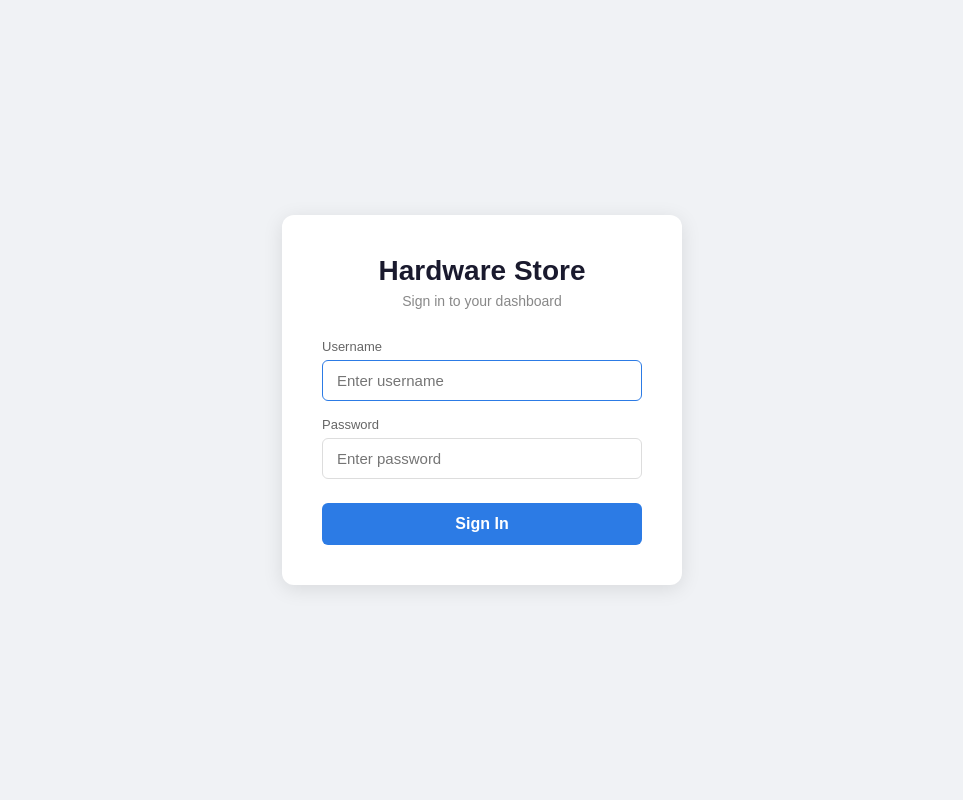
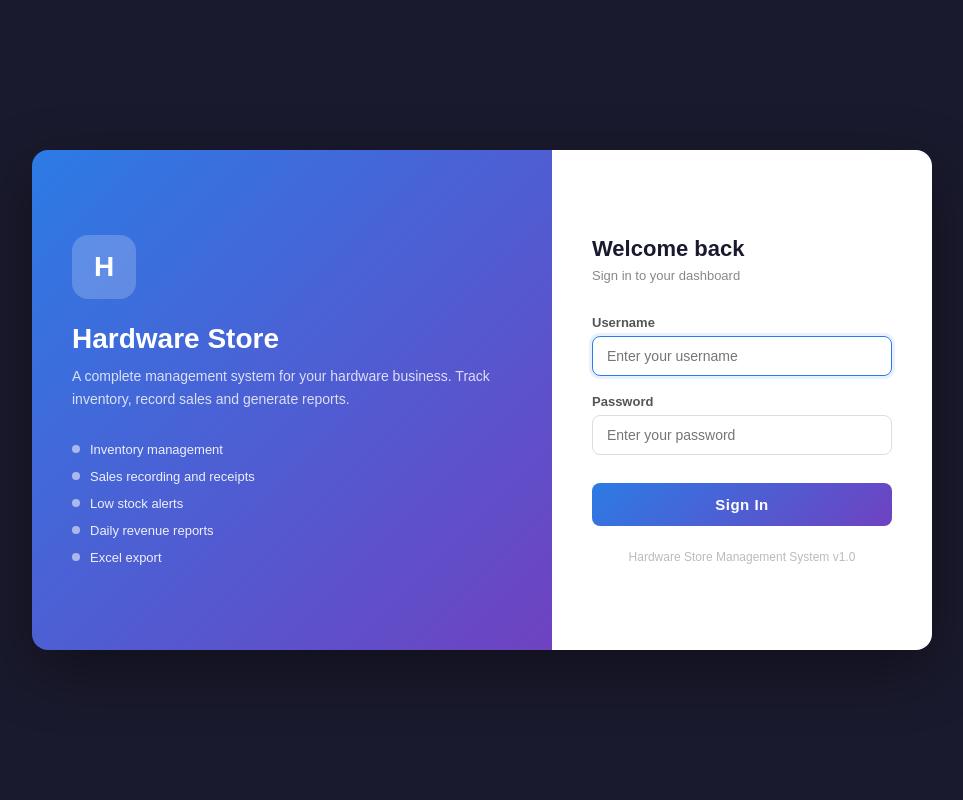
Before and after one commit to okemwabrian/hardware-store, a Django app: page /accounts/login/ in a window 1280 px wide. Shown: the whole page, without its empty margins (158-1121 px from the left). Run offline with Django 5.2, Linux system fonts and the light colour scheme; parts of the project's set-up code (start-up, migrations or seed data) failed here and were passed over.

Commit message:
Redesign login page with two panel layout

```diff
--- a/reports/templates/registration/login.html
+++ b/reports/templates/registration/login.html
@@ -4,40 +4,202 @@
     <title>Login — Hardware Store</title>
     <style>
         * { box-sizing: border-box; margin: 0; padding: 0; }
-        body { font-family: Arial, sans-serif; background: #f0f2f5; display: flex; justify-content: center; align-items: center; min-height: 100vh; }
-        .login-card { background: white; border-radius: 12px; padding: 40px; width: 100%; max-width: 400px; box-shadow: 0 4px 20px rgba(0,0,0,0.1); }
-        .logo { text-align: center; margin-bottom: 30px; }
-        .logo h1 { font-size: 28px; color: #1a1a2e; }
-        .logo p { color: #888; font-size: 14px; margin-top: 6px; }
-        label { font-size: 13px; color: #666; display: block; margin-bottom: 6px; margin-top: 16px; }
-        input { width: 100%; padding: 11px 14px; border: 1px solid #ddd; border-radius: 6px; font-size: 15px; }
-        input:focus { outline: none; border-color: #2c7be5; }
-        button { width: 100%; padding: 12px; background: #2c7be5; color: white; border: none; border-radius: 6px; font-size: 16px; cursor: pointer; margin-top: 24px; font-weight: bold; }
-        button:hover { background: #1a68d1; }
-        .error { background: #f8d7da; color: #721c24; padding: 10px 14px; border-radius: 6px; font-size: 13px; margin-top: 16px; }
+        body {
+            font-family: Arial, sans-serif;
+            background: #1a1a2e;
+            display: flex;
+            justify-content: center;
+            align-items: center;
+            min-height: 100vh;
+        }
+
+        .login-wrapper {
+            display: flex;
+            width: 100%;
+            max-width: 900px;
+            min-height: 500px;
+            border-radius: 16px;
+            overflow: hidden;
+            box-shadow: 0 20px 60px rgba(0,0,0,0.4);
+            margin: 20px;
+        }
+
+        /* Left panel */
+        .login-left {
+            flex: 1;
+            background: linear-gradient(135deg, #2c7be5, #6f42c1);
+            padding: 48px 40px;
+            display: flex;
+            flex-direction: column;
+            justify-content: center;
+            color: white;
+        }
+        .login-left .brand-icon {
+            width: 64px;
+            height: 64px;
+            background: rgba(255,255,255,0.2);
+            border-radius: 16px;
+            display: flex;
+            align-items: center;
+            justify-content: center;
+            font-size: 28px;
+            font-weight: bold;
+            margin-bottom: 24px;
+        }
+        .login-left h1 {
+            font-size: 28px;
+            margin-bottom: 10px;
+            font-weight: bold;
+        }
+        .login-left p {
+            font-size: 14px;
+            opacity: 0.8;
+            line-height: 1.6;
+            margin-bottom: 32px;
+        }
+        .feature-list {
+            list-style: none;
+            display: flex;
+            flex-direction: column;
+            gap: 12px;
+        }
+        .feature-list li {
+            display: flex;
+            align-items: center;
+            gap: 10px;
+            font-size: 13px;
+            opacity: 0.9;
+        }
+        .feature-dot {
+            width: 8px;
+            height: 8px;
+            background: rgba(255,255,255,0.6);
+            border-radius: 50%;
+            flex-shrink: 0;
+        }
+
+        /* Right panel */
+        .login-right {
+            width: 380px;
+            background: white;
+            padding: 48px 40px;
+            display: flex;
+            flex-direction: column;
+            justify-content: center;
+        }
+        .login-right h2 {
+            font-size: 22px;
+            color: #1a1a2e;
+            margin-bottom: 6px;
+        }
+        .login-right .subtitle {
+            font-size: 13px;
+            color: #888;
+            margin-bottom: 32px;
+        }
+
+        label {
+            font-size: 13px;
+            color: #555;
+            display: block;
+            margin-bottom: 6px;
+            margin-top: 18px;
+            font-weight: 600;
+        }
+        label:first-of-type { margin-top: 0; }
+
+        input {
+            width: 100%;
+            padding: 11px 14px;
+            border: 1px solid #ddd;
+            border-radius: 8px;
+            font-size: 14px;
+            transition: border-color 0.2s;
+        }
+        input:focus {
+            outline: none;
+            border-color: #2c7be5;
+            box-shadow: 0 0 0 3px rgba(44,123,229,0.1);
+        }
+
+        .error-box {
+            background: #fde8e8;
+            color: #c0392b;
+            padding: 10px 14px;
+            border-radius: 8px;
+            font-size: 13px;
+            margin-bottom: 20px;
+            border-left: 3px solid #dc3545;
+        }
+
+        .btn-login {
+            width: 100%;
+            padding: 13px;
+            background: linear-gradient(135deg, #2c7be5, #6f42c1);
+            color: white;
+            border: none;
+            border-radius: 8px;
+            font-size: 15px;
+            cursor: pointer;
+            margin-top: 28px;
+            font-weight: bold;
+            letter-spacing: 0.5px;
+            transition: opacity 0.2s;
+        }
+        .btn-login:hover { opacity: 0.9; }
+
+        .login-footer {
+            margin-top: 24px;
+            text-align: center;
+            font-size: 12px;
+            color: #bbb;
+        }
     </style>
 </head>
 <body>
-    <div class="login-card">
-        <div class="logo">
-            <h1> Hardware Store</h1>
-            <p>Sign in to your dashboard</p>
-        </div>
+
+<div class="login-wrapper">
+
+    <!-- Left branding panel -->
+    <div class="login-left">
+        <div class="brand-icon">H</div>
+        <h1>Hardware Store</h1>
+        <p>A complete management system for your hardware business. Track inventory, record sales and generate reports.</p>
+        <ul class="feature-list">
+            <li><span class="feature-dot"></span> Inventory management</li>
+            <li><span class="feature-dot"></span> Sales recording and receipts</li>
+            <li><span class="feature-dot"></span> Low stock alerts</li>
+            <li><span class="feature-dot"></span> Daily revenue reports</li>
+            <li><span class="feature-dot"></span> Excel export</li>
+        </ul>
+    </div>
+
+    <!-- Right login form -->
+    <div class="login-right">
+        <h2>Welcome back</h2>
+        <p class="subtitle">Sign in to your dashboard</p>
 
         {% if form.errors %}
-            <div class="error"> Incorrect username or password. Please try again.</div>
+            <div class="error-box">Incorrect username or password. Please try again.</div>
         {% endif %}
 
         <form method="POST">
             {% csrf_token %}
             <label>Username</label>
-            <input type="text" name="username" autofocus placeholder="Enter username">
+            <input type="text" name="username" autofocus placeholder="Enter your username">
 
             <label>Password</label>
-            <input type="password" name="password" placeholder="Enter password">
+            <input type="password" name="password" placeholder="Enter your password">
 
-            <button type="submit">Sign In</button>
+            <button type="submit" class="btn-login">Sign In</button>
         </form>
+
+        <div class="login-footer">
+            Hardware Store Management System v1.0
+        </div>
     </div>
+
+</div>
+
 </body>
 </html>
```
